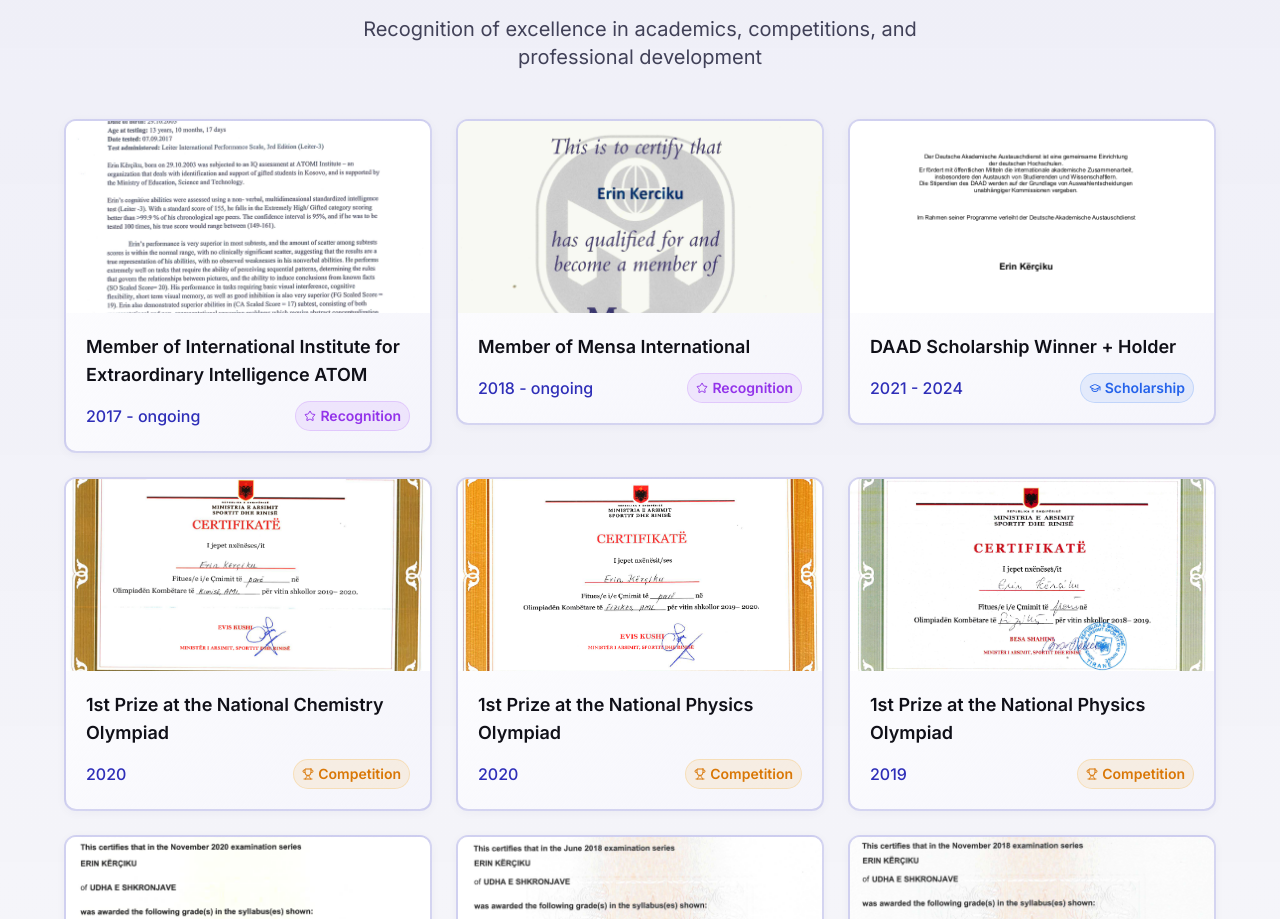
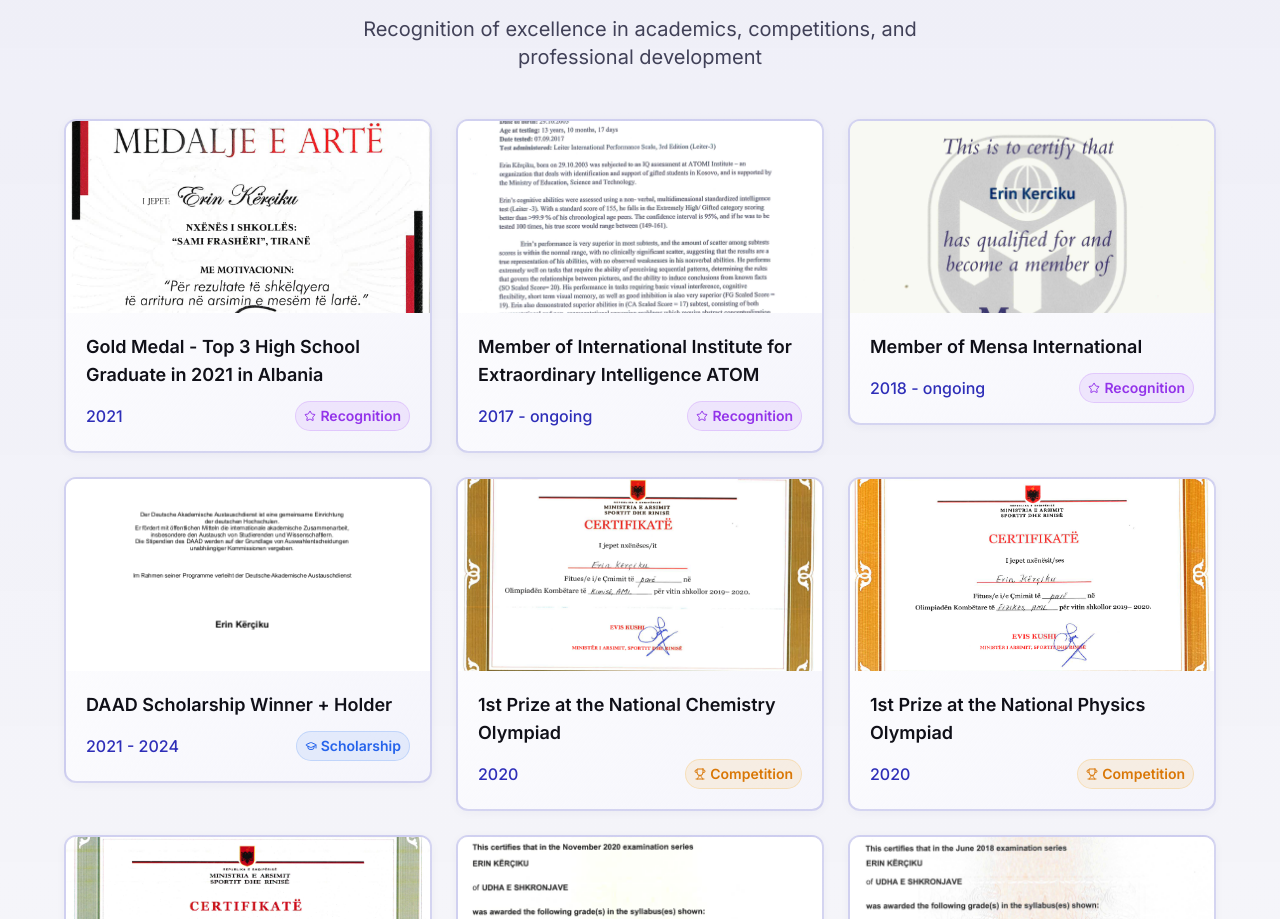
Before and after one commit to erin44/CV, a React (Vite) app: page / in a window 1280 px wide. Shown: the part 3793-4712 px from the top of the page. Built offline with nearby package versions, Linux system fonts and the light colour scheme; the HTML template or start-up script is replaced by a standard one.

Commit message:
add gold medal

```diff
--- a/src/data/cvData.ts
+++ b/src/data/cvData.ts
@@ -299,6 +299,13 @@
 
   awards: [
     {
+      title: "Gold Medal - Top 3 High School Graduate in 2021 in Albania",
+      year: "2021",
+      category: "recognition",
+      image: "/awards/GoldMedal.png",
+      link: "https://drive.google.com/file/d/1Br7GBTlr8vW971X-7d47XNBwollfCFE6/view?usp=drive_link"
+    },
+    {
       title: "Member of International Institute for Extraordinary Intelligence ATOM",
       year: "2017 - ongoing",
       category: "recognition",
```
Also changed, not shown: public/awards/GoldMedal.png (added), 1 other file (tests, documents, lock files or other folders).
